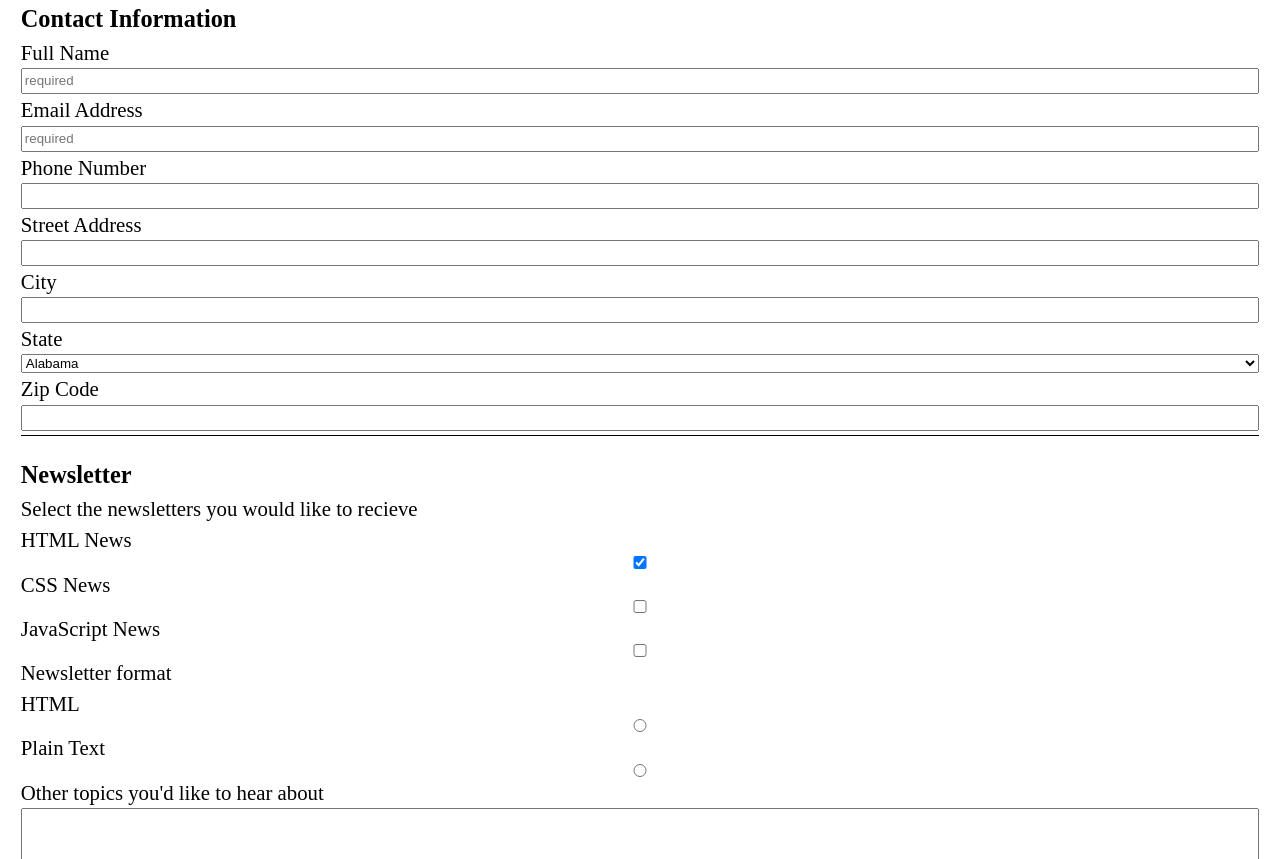
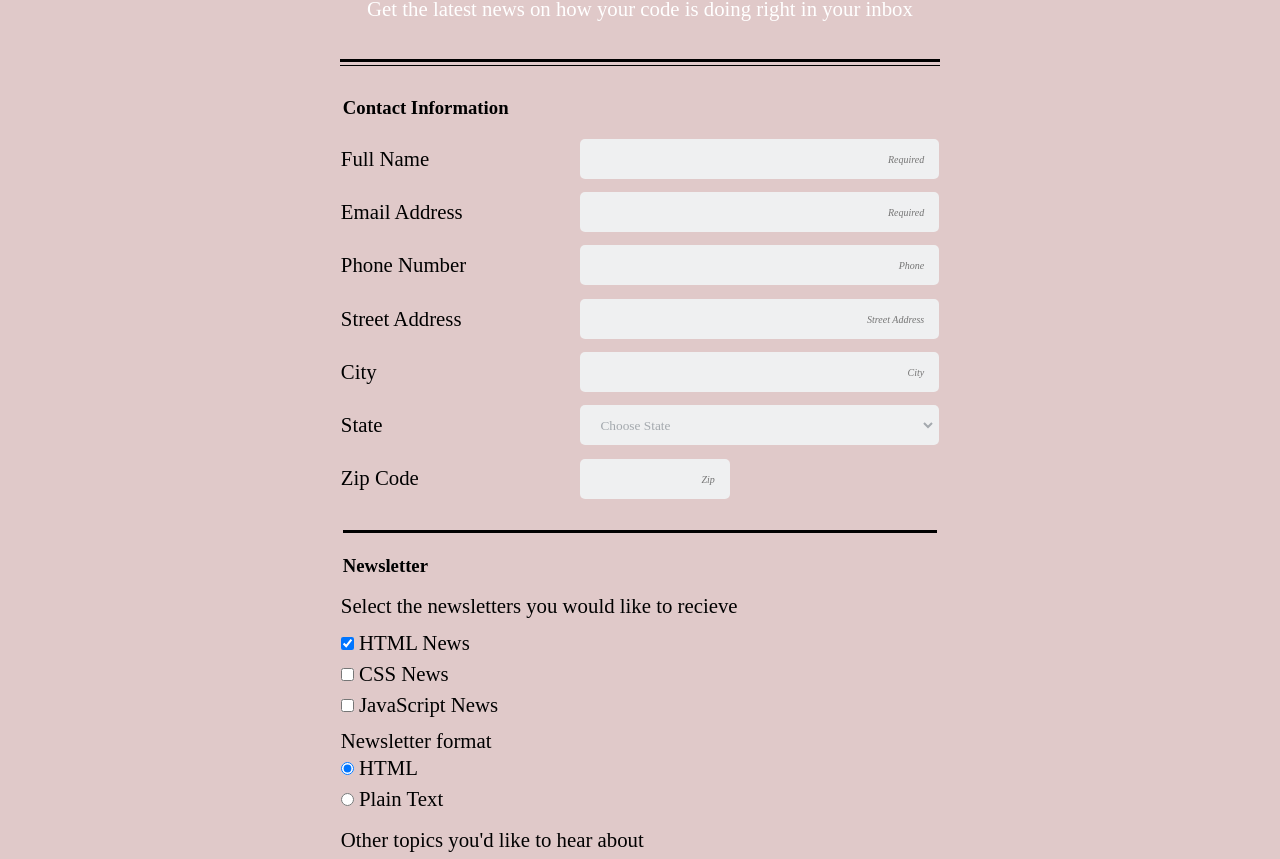
Before and after one commit to lynellf/online_registration_v4, a plain HTML site: page index.html in a window 1280 px wide. Shown: the part 124-983 px from the top of the page. Drawn offline with Linux system fonts and the light colour scheme; a web font is replaced by a local one.

Commit message:
Fixed double borders to display properly

```diff
--- a/css/styles.css
+++ b/css/styles.css
@@ -1,7 +1,6 @@
-/*Base Styles*/
+/*Layout*/
+
 @import url('https://fonts.googleapis.com/css?family=Cutive|Scheherazade');
-
-/*Layout*/
 
 * {
   box-sizing: border-box;
@@ -13,46 +12,272 @@ body {
   display: flex;
   flex-direction: column;
   margin: auto;
+  background-color: #e0c9c9;
 }
 
- .sub-title,
-.contact-info, .newsletter {
-  margin-left: 1em;
-  margin-right: 1em;
-}
-
-
 header {
+  display: flex;
+  flex-direction: column;
   font-family: 'Scheherazade', serif;
-  background-color: #FFF;
+  background-color: #e0c9c9;
   text-align: center;
 }
 
-.title-card {
+header .sub-title-banner, main {
+  align-self: center;
+}
+
+.title-banner h4 {
+  padding-top: 1em;
+  padding-bottom: 1em;
+}
+
+.sub-title-banner {
+  margin: 0.8em 1rem 0.1em 1rem;
+  font-size: 1.3em;
+  max-width: 600px;
+}
+
+.sub-title-banner p, .newsletter p {
+  line-height: 1em;
+}
+
+.sub-title-banner p, footer p {
+  color: #FFF;
+}
+
+.sub-title-banner p {
+  margin-bottom: 1em;
+}
+
+.contact-info, .newsletter {
+  max-width: 600px;
+}
+
+.title-banner {
   font-family: 'Cutive', serif;
   color: #FFF;
   background-color: #2D3945;
 }
 
-.sub-title {
+select {
+  color: #A4A9AE;
+}
+
+main {
+  max-width: 600px;
+  margin-left: 1em;
+  margin-right: 1em;
+}
+
+.border-top {
+  display: block;
   border-bottom: medium solid black;
-  font-size: 1.3em;
+  width: 100%;
+  margin-bottom: 0.2em;
+}
+
+.border-bottom {
+  display: block;
+  border-top: thin solid black;
+  width: 100%;
+  margin-bottom: 1em;
+}
+
+fieldset {
+  border: none;
+  margin: -0.4em -0.7em 0 -0.7em;
+}
+
+legend {
+  width: 100%;
+  margin: auto;
+}
+
+.title-1 {
+  padding-top: 1em;
+  width:inherit;
+}
+
+input {
+  border:none;
+}
+
+.contact-labels:first-of-type {
+  margin-top: 0.5em;
+}
+
+.contact-labels {
+  display: block;
 }
 
 .contact-info, .newsletter {
   margin-top: 0.2em;
-  padding-top: 1em;
-  border-top: thin solid black;
+  margin-bottom: 1em;
   font-family: 'Scheherazade', serif;
   font-size: 1.3em;
-  display: flex;
-  flex-direction: column;
+}
+
+::-webkit-input-placeholder {
+  font-family: 'Cutive', serif;
+  font-size: 0.75em;
+  text-align:right;
+  padding-right: 1em;
+  font-style: italic;
+}
+
+:-moz-placeholder { /* Firefox 18- */
+  font-family: 'Cutive', serif;
+  font-size: 0.7em;
+  text-align:right;
+  padding-right: 1em;
+  font-style: italic;
+}
+
+::-moz-placeholder {  /* Firefox 19+ */
+  font-family: 'Cutive', serif;
+  font-size: 0.7em;
+  text-align:right;
+  padding-right: 1em;
+  font-style: italic;
+}
+
+:-ms-input-placeholder {
+  font-family: 'Cutive', serif;
+  font-size: 0.7em;
+  text-align:right;
+  padding-right: 1em;
+  font-style: italic;
+}
+
+select {
+  font-family: 'Cutive', serif;
+  padding-left: 1em;
+}
+
+ option {
+  font-family: 'Cutive', serif;
+  font-size: 0.7em;
+  text-align: left;
+  padding-left: 1em;
+}
+
+.text, select, textarea {
+  font-family: 'Cutive', serif;
+  background-color: #EFF0F1;
+  border-radius: 5px;
+  width: 100%;
+  padding-left: 1em;
+  border: medium solid transparent;
+  transition: all .5s;
+}
+
+.text, textarea, select, option {
+  height: 3em;
+  margin-bottom: 0.5em;
+}
+
+.zip {
+  width: 50%;
+}
+
+.text:focus, textarea:focus {
+  outline: none;
+  border: medium solid black;
+  background-color: #ADDFDC;
+}
+
+select:focus {
+  outline: none;
+  border: medium solid black;
+}
+
+.title-2 {
+  border-top: medium solid black;
+  padding: 1em 0 0 0;
 }
 
 .newsletter {
+  margin: 0.5em 0 0.5em 0;
+}
 
+.news-labels {
+  display: inline-block;
+  text-align: right;
+}
+
+.newsletter-group {
+  margin: 0.5em 0 0.5em 0;
+}
+
+.other-group {
+  margin: 0.5em 0 0.5em 0;
+}
+
+.textarea {
+  margin: 0.5em 0 1em 0;
+  height: 100px;
+}
+
+button {
+  font-family: 'Cutive', serif;
+  border:none;
+  color: #FFF;
+  background-color: #4EBBB5;
+  border-radius: 5px;
+  height: 50px;
+  width: 100%;
 }
 
 footer {
   text-align: center;
+  font-style: italic;
 }
+
+/*Media Queries*/
+
+@media (min-width: 459px) {
+
+  .sub-title-banner {
+    width: 93.028%;
+  }
+}
+
+@media (min-width: 768px) {
+
+  .sub-title-banner h3 {
+    font-size: 1.6em;
+  }
+
+  .sub-title-banner p {
+    margin: 0em 0 1.8em 0;
+  }
+
+  .contact-info {
+    display: flex;
+    flex-wrap: wrap;
+  }
+
+  .contact-info h3 {
+    width: 100%;
+  }
+
+  .contact-labels {
+    display: inline-flex;
+    width: 40%;
+    margin: 0.5em 0 0.5em 0;
+  }
+
+  .text, select {
+    display: inline-flex;
+    width: 60%;
+    margin: 0.5em 0 0.5em 0;
+  }
+
+  .zip {
+    width: 25%;
+    margin-right: 35%;
+  }
+
+
+}
--- a/index.html
+++ b/index.html
@@ -9,37 +9,39 @@
   <body>
 
     <header>
-
-      <div class="title-card">
-        <h3>THE CODE REVIEW</h3>
+      <div class="title-banner">
+        <h4>THE CODE REVIEW</h4>
       </div>
 
-      <div class="sub-title">
+      <div class="sub-title-banner">
         <h3>Signup for our newsletter</h3>
         <p>
         Get the latest news on how your code is doing
         right in your inbox
         </p>
       </div>
-
     </header>
 
     <main>
+      <span class="border-top"></span>
+      <span class="border-bottom"></span>
       <form class="signup" action="index.html" method="post">
+        <fieldset class="registration-form contact">
+          <legend><h3 class="legend title-1">Contact Information</h3></legend>
           <div class="contact-info">
-          <h3>Contact Information</h3>
-          <label for="fullname" class="contact-labels">Full Name</label>
-          <input type="text" name="Full Name" value="" placeholder="required" id="fullName">
+            <label for="fullName" class="contact-labels">Full Name</label>
+            <input type="text" name="Full Name" value="" class="input-field text" id="fullName" placeholder="Required" required>
             <label for="emailAddress" class="contact-labels">Email Address</label>
-          <input type="text" name="Email Address" value="" placeholder="required" id="emailAddress">
+            <input type="text" name="Email Address" value="" class="input-field text" id="emailAddress" placeholder="Required" required>
             <label for="phoneNumber" class="contact-labels">Phone Number</label>
-          <input type="text" name="Phone Number" value="" id="phoneNumber">
+            <input type="text" name="Phone Number" value="" class="input-field text" id="phoneNumber" placeholder="Phone">
             <label for="streetAddress" class="contact-labels">Street Address</label>
-          <input type="text" name="Street Address" value="" id="streetAddress">
+            <input type="text" name="Street Address" value="" class="input-field text" id="streetAddress" placeholder="Street Address">
             <label for="city" class="contact-labels">City</label>
-          <input type="text" name="City" value="" id="city">
+            <input type="text" name="City" value="" class="input-field text" id="city" placeholder="City">
             <label for="state" class="contact-labels">State</label>
-          <select class="" name="State" id="state">
+            <select name="State" class="input-field select" id="state">
+              <option selected disabled>Choose State</option>
               <option value="AL">Alabama</option>
             	<option value="AK">Alaska</option>
             	<option value="AZ">Arizona</option>
@@ -93,42 +95,51 @@
             	<option value="WY">Wyoming</option>
             </select>
             <label for="zipCode" class="contact-labels">Zip Code</label>
-          <input type="text" name="Zip Code" value="" id="zipCode">
+            <input type="text" name="Zip Code" value="" class="input-field text zip" id="zipCode" placeholder="Zip">
           </div> <!-- Contact Div -->
+        </fieldset> <!-- Contact Fieldset -->
 
+        <fieldset class="registration-form newsletter-body">
+          <legend><h3 class="legend title-2">Newsletter</h3></legend>
           <div class="newsletter">
-          <h3>Newsletter</h3>
             <p>
               Select the newsletters you would like to recieve
             </p>
+            <div class="newsletter-group">
+              <input type="checkbox" name="HTML News" value="" id="htmlNews" checked>
               <label for="htmlNews" class="news-labels">HTML News</label>
-          <input type="checkbox" name="HTML News" value="" id="htmlNews" checked>
+              <br>
+              <input type="checkbox" name="CSS News" id="cssNews" value="">
               <label for="cssNews" class="news-labels">CSS News</label>
-          <input type="checkbox" name="CSS News" id="cssNews" value="">
+              <br>
+              <input type="checkbox" name="JavaScript News" id="jsNews" value="">
               <label for="jsNews" class="news-labels">JavaScript News</label>
-          <input type="checkbox" name="JavaScript News" id="jsNews" value="">
+            </div> <!-- Checkbox Div -->
             <p>
               Newsletter format
             </p>
+            <div class="format-group">
+              <input type="radio" name="radio" value="" id="radioHtml" checked>
               <label for="radioHtml" class="format-labels">HTML</label>
-          <input type="radio" name="radio" value="" id="radioHtml">
+              <br>
+              <input type="radio" name="radio" value="" id="radioPlain">
               <label for="radioPlain" class="format-labels">Plain Text</label>
-          <input type="radio" name="radio" value="" id="radioPlain">
+            </div> <!-- Radio Div -->
 
+            <div class="other-group">
               <label for="other">Other topics you'd like to hear about</label>
-          <textarea name="Other Topics" rows="8" cols="80" id="other"></textarea>
+              <textarea name="Other Topics" rows="8" cols="80" class="input-field textarea" id="other"></textarea>
               <button type="submit" name="button">Sign Up</button>
-        </div>
-
+            </div> <!-- Other Div -->
+          </div> <!-- Newsletter Div -->
+        </fieldset> <!-- Newsletter Fieldset-->
       </form>
     </main>
 
     <footer>
-
       <p>
         Copyright The Code Review
       </p>
-
     </footer>
 
   </body>
```
Lines whose indentation alone changed are shown as unchanged.
